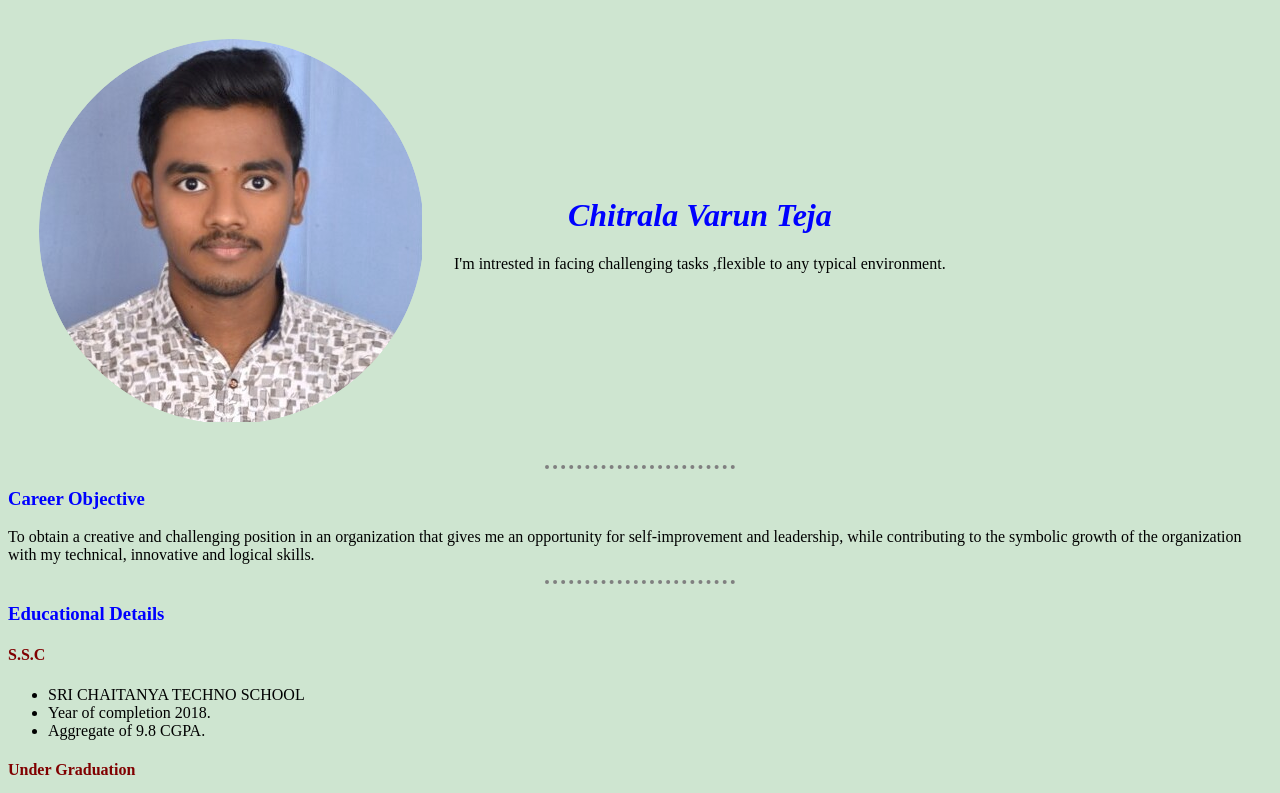
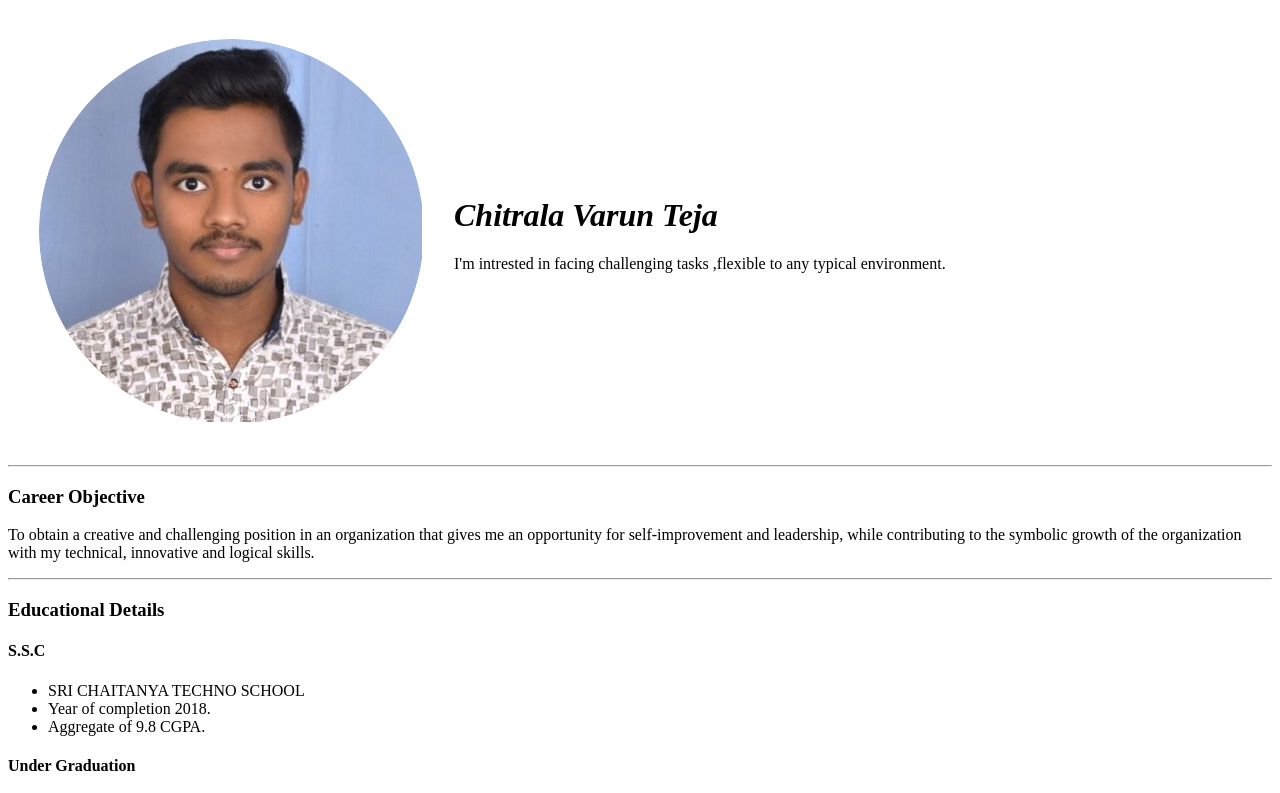
Before and after one commit to varunteja-18/resume, a plain HTML site: page index.html in a window 1280 px wide. Shown: the top 793 px of the page. Drawn offline with Linux system fonts and the light colour scheme.

Commit message:
Update index.html

```diff
--- a/index.html
+++ b/index.html
@@ -4,34 +4,7 @@
     <meta charset="utf-8">
     <title>"Varun Personal Data"</title>
     <link rel="stylesheet" href="style.css">
-    <style>
-      body {
 
- background-color: #CEE5D0;
-}
-
-hr{
-
- background-color: #CEE5D0;
- border-style: none;
- border-top-style: dotted;
- border-color: grey;
- border-width: 4px;
- height: 0px;
- width: 15%;
-}
-h1 {
-  text-align: center;
-  color: blue;
-}
-h3 {
-
-  color: blue;
-}
-h4 {
-  color: Maroon;
-}
-    </style>
   </head>
   <body>
     <table cellspacing = "30">
```
